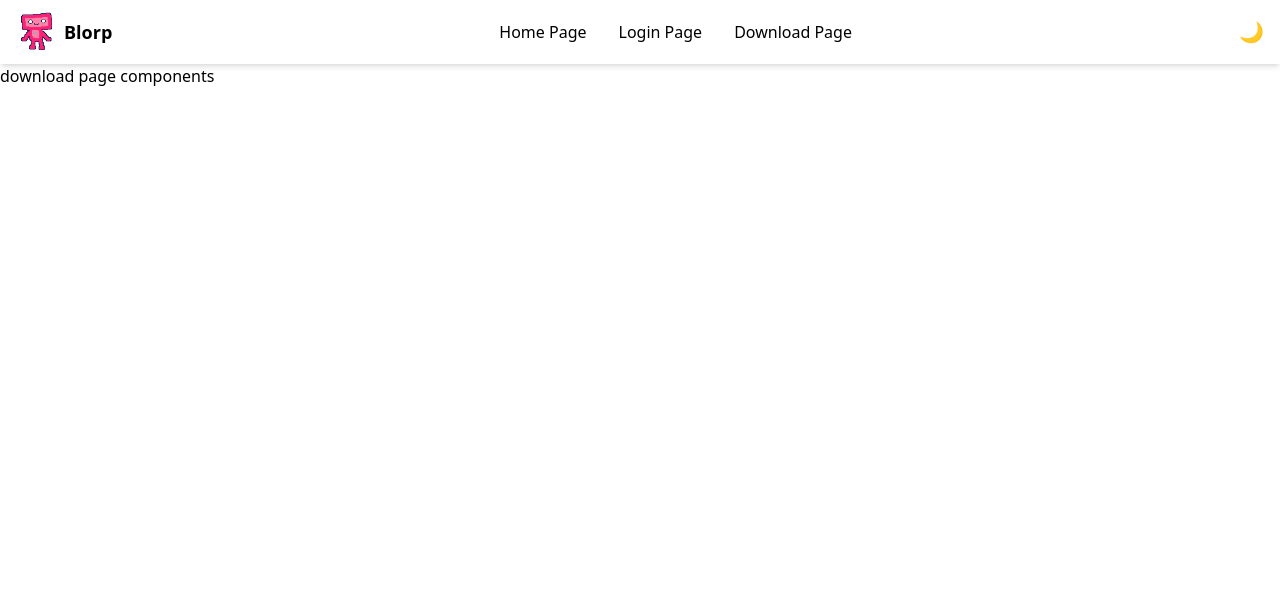
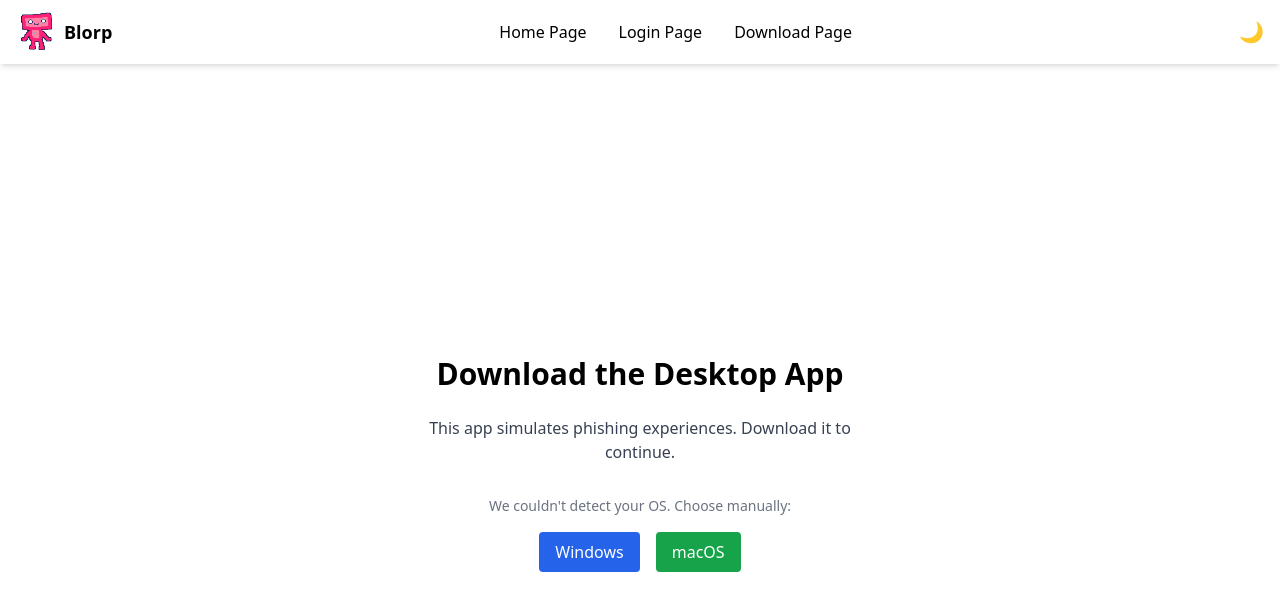
Before and after one commit to ananotopuria/blorp-app, a React (Vite) app: page /download in a window 1280 px wide. Shown: the top 610 px of the page. Built offline with nearby package versions, Linux system fonts and the light colour scheme.

Commit message:
feat: create Download Page and implement getUserOS helper function

```diff
--- a/src/components/DownloadPageComponents/index.tsx
+++ b/src/components/DownloadPageComponents/index.tsx
@@ -1,10 +1,68 @@
+import { useEffect, useState } from "react";
+import { getUserOS } from "../../utils/getUserOS";
 
-function DownloadPageComponents() {
+function DownloadPage() {
+  const [userOS, setUserOS] = useState<"windows" | "mac" | "unknown">(
+    "unknown"
+  );
+
+  useEffect(() => {
+    setUserOS(getUserOS());
+  }, []);
+
   return (
-    <>
-      <p>download page components</p>
-    </>
+    <div className="min-h-screen flex flex-col items-center justify-center px-4 bg-white dark:bg-zinc-900 text-black dark:text-white">
+      <h1 className="text-3xl font-bold mb-6">Download the Desktop App</h1>
+
+      <p className="mb-8 text-center max-w-md text-gray-700 dark:text-gray-300">
+        This app simulates phishing experiences. Download it to continue.
+      </p>
+
+      {userOS === "windows" && (
+        <a
+          href="/downloads/blorp-windows.exe"
+          download
+          className="bg-blue-600 hover:bg-blue-700 text-white px-6 py-3 rounded text-center"
+        >
+          ⬇ Download for Windows
+        </a>
+      )}
+
+      {userOS === "mac" && (
+        <a
+          href="/downloads/blorp-mac.dmg"
+          download
+          className="bg-green-600 hover:bg-green-700 text-white px-6 py-3 rounded text-center"
+        >
+          ⬇ Download for macOS
+        </a>
+      )}
+
+      {userOS === "unknown" && (
+        <div className="flex flex-col gap-4 items-center">
+          <p className="text-sm text-gray-500 dark:text-gray-400">
+            We couldn't detect your OS. Choose manually:
+          </p>
+          <div className="flex gap-4">
+            <a
+              href="/downloads/blorp-windows.exe"
+              download
+              className="bg-blue-600 hover:bg-blue-700 text-white px-4 py-2 rounded"
+            >
+              Windows
+            </a>
+            <a
+              href="/downloads/blorp-mac.dmg"
+              download
+              className="bg-green-600 hover:bg-green-700 text-white px-4 py-2 rounded"
+            >
+              macOS
+            </a>
+          </div>
+        </div>
+      )}
+    </div>
   );
 }
 
-export default DownloadPageComponents;
+export default DownloadPage;
--- /dev/null
+++ b/src/utils/getUserOS.ts
@@ -0,0 +1,22 @@
+
+type NavigatorUAData = {
+    platform: string;
+    brands?: { brand: string; version: string }[];
+    mobile?: boolean;
+  };
+
+export function getUserOS(): "windows" | "mac" | "unknown" {
+    const nav = navigator as Navigator & { userAgentData?: NavigatorUAData };
+
+    if (nav.userAgentData?.platform) {
+      const platform = nav.userAgentData.platform.toLowerCase();
+      if (platform.includes("mac")) return "mac";
+      if (platform.includes("win")) return "windows";
+    }
+
+    const userAgent = navigator.userAgent.toLowerCase();
+    if (userAgent.includes("mac")) return "mac";
+    if (userAgent.includes("win")) return "windows";
+
+    return "unknown";
+  }
```
